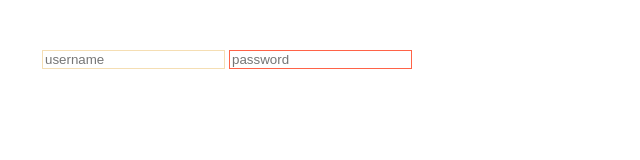
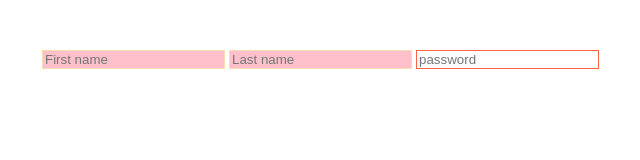
Before and after one commit to Suu01/kokoa-course, a plain HTML site: page css/19_attribute_selector.html in a window 1280 px wide. Shown: the top 160 px of the page, without its empty margins (8-648 px from the left). Drawn offline with Linux system fonts and the light colour scheme.

Commit message:
selector

```diff
--- a/css/19_attrobute_selector.html
+++ b/css/19_attribute_selector.html
@@ -22,12 +22,25 @@
       input:required {
         border-color: tomato;
       }
+      /* input[type="password"] {
+        background-color: thistle;
+      } */
+      /* input[placeholder="username"] {
+        background-color: thistle;
+      } */
+      /* input[placeholder~="name"] {
+        background-color: pink;
+      } */
+      input[placeholder*="name"] {
+        background-color: pink;
+      }
     </style>
   </head>
   <body>
     <div>
       <form>
-        <input type="text" placeholder="username" />
+        <input type="text" placeholder="First name" />
+        <input type="text" placeholder="Last name" />
         <input type="password" placeholder="password" required />
       </form>
     </div>
```
